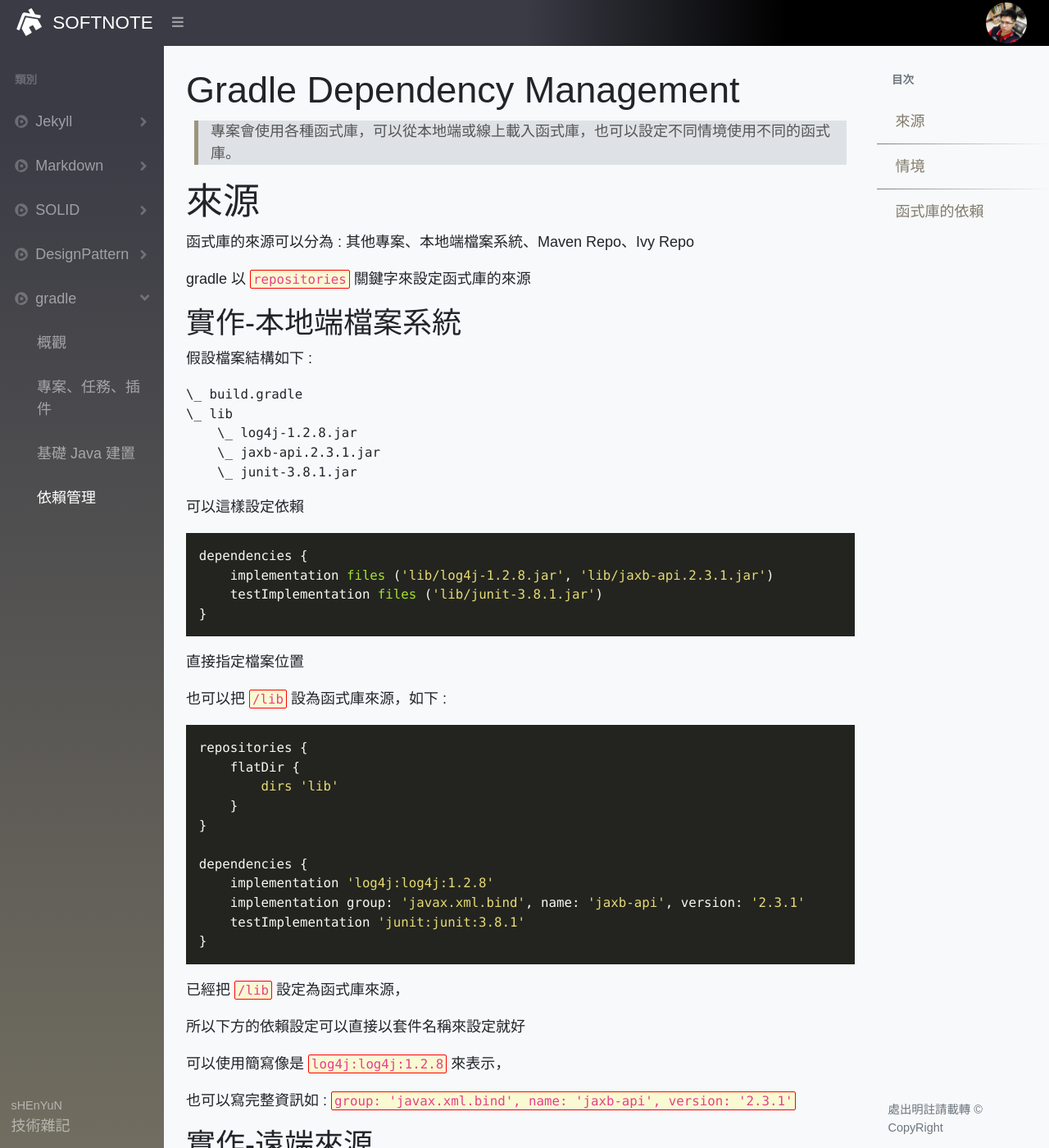
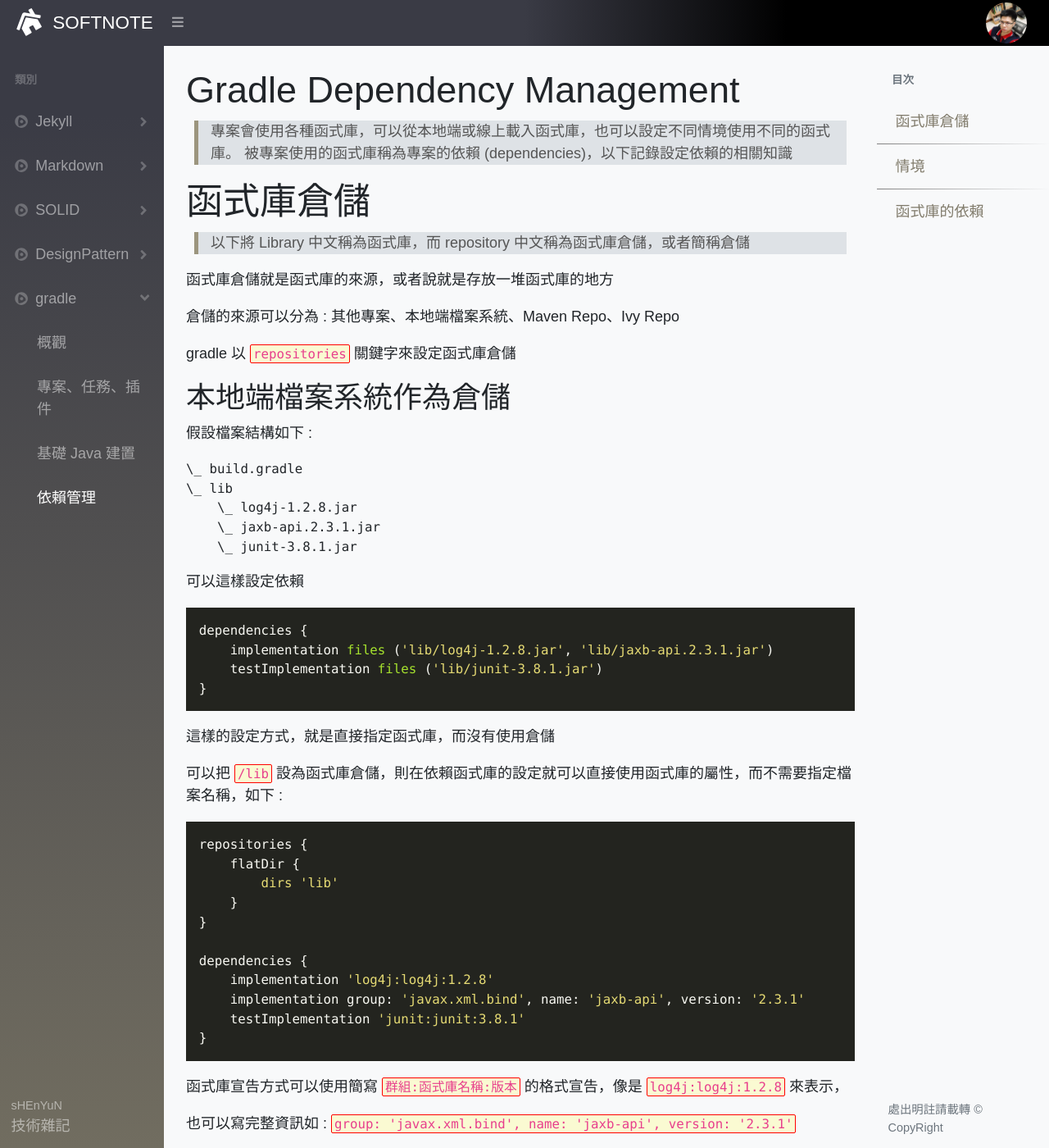
Before and after one commit to vulcanshen/softnote_blog, a Jekyll site: the page built from _posts/gradle/2021-06-17-dependencies.md, in a window 1280 px wide and 1400 px high. Shown: the whole window at 82% size. Built offline with Jekyll 4.4.1, drawn with Linux system fonts in a browser that asks for light colours; nearby versions of some CDN libraries; some web fonts are replaced; some of the changed text lies outside the part shown.

Commit message:
fixing dependencies

````diff
--- a/_posts/gradle/2021-06-17-dependencies.md
+++ b/_posts/gradle/2021-06-17-dependencies.md
@@ -8,15 +8,20 @@ description: "了解 Gradle Dependency Management"
 ---
 
 > 專案會使用各種函式庫，可以從本地端或線上載入函式庫，也可以設定不同情境使用不同的函式庫。
+> 被專案使用的函式庫稱為專案的依賴 (dependencies)，以下記錄設定依賴的相關知識
 
-# 來源
+# 函式庫倉儲
 
-函式庫的來源可以分為 : 其他專案、本地端檔案系統、Maven Repo、Ivy Repo
+> 以下將 Library 中文稱為函式庫，而 repository 中文稱為函式庫倉儲，或者簡稱倉儲
 
-gradle 以 `repositories` 關鍵字來設定函式庫的來源
+函式庫倉儲就是函式庫的來源，或者說就是存放一堆函式庫的地方
+
+倉儲的來源可以分為 : 其他專案、本地端檔案系統、Maven Repo、Ivy Repo
+
+gradle 以 `repositories` 關鍵字來設定函式庫倉儲
 
 
-## 實作-本地端檔案系統
+## 本地端檔案系統作為倉儲
 
 假設檔案結構如下 :
 
@@ -37,9 +42,9 @@ dependencies {
 }
 ```
 
-直接指定檔案位置
+這樣的設定方式，就是直接指定函式庫，而沒有使用倉儲
 
-也可以把 `/lib` 設為函式庫來源，如下 :
+可以把 `/lib` 設為函式庫倉儲，則在依賴函式庫的設定就可以直接使用函式庫的屬性，而不需要指定檔案名稱，如下 :
 
 
 ```groovy
@@ -56,36 +61,34 @@ dependencies {
 }
 ```
 
-已經把 `/lib` 設定為函式庫來源，
-
-所以下方的依賴設定可以直接以套件名稱來設定就好
-
-可以使用簡寫像是 `log4j:log4j:1.2.8` 來表示，
+函式庫宣告方式可以使用簡寫 `群組:函式庫名稱:版本` 的格式宣告，像是 `log4j:log4j:1.2.8` 來表示，
 
 也可以寫完整資訊如 : `group: 'javax.xml.bind', name: 'jaxb-api', version: '2.3.1'`
 
-## 實作-遠端來源
+## 遠端來源作為倉儲
 
-- Maven
+gradle 有內建指定 maven 和 jcenter 的遠端倉儲方法，但是也能直接指定 url
+
+- Maven : 使用內建 `mavneCentral()` 方法
     ```groovy
     repositories {
         mavenCentral()
     }
     ```
-- jcenter
+- jcenter : 使用內建 `jcenter()` 方法
     ```groovy
     repositories {
         jcenter()
     }
     ```
-- 指定 url
+- 指定 url : 直接使用指定 url 來指定 jcenter
     ```groovy
     repositories {
         url "http://jcenter.bintray.com/"
     }
     ```
-    > 這其實就是 jcenter()
-- 客製化 : 內部網路函式庫
+    > 這樣使用和直接呼叫 `jcenter()` 方法意思相同
+- 客製化 : 如果內部網路中有架設 maven 或 ivy 的函式庫倉儲，那可以這樣覆蓋設定
     ```groovy
     repositories {
         maven {
````
